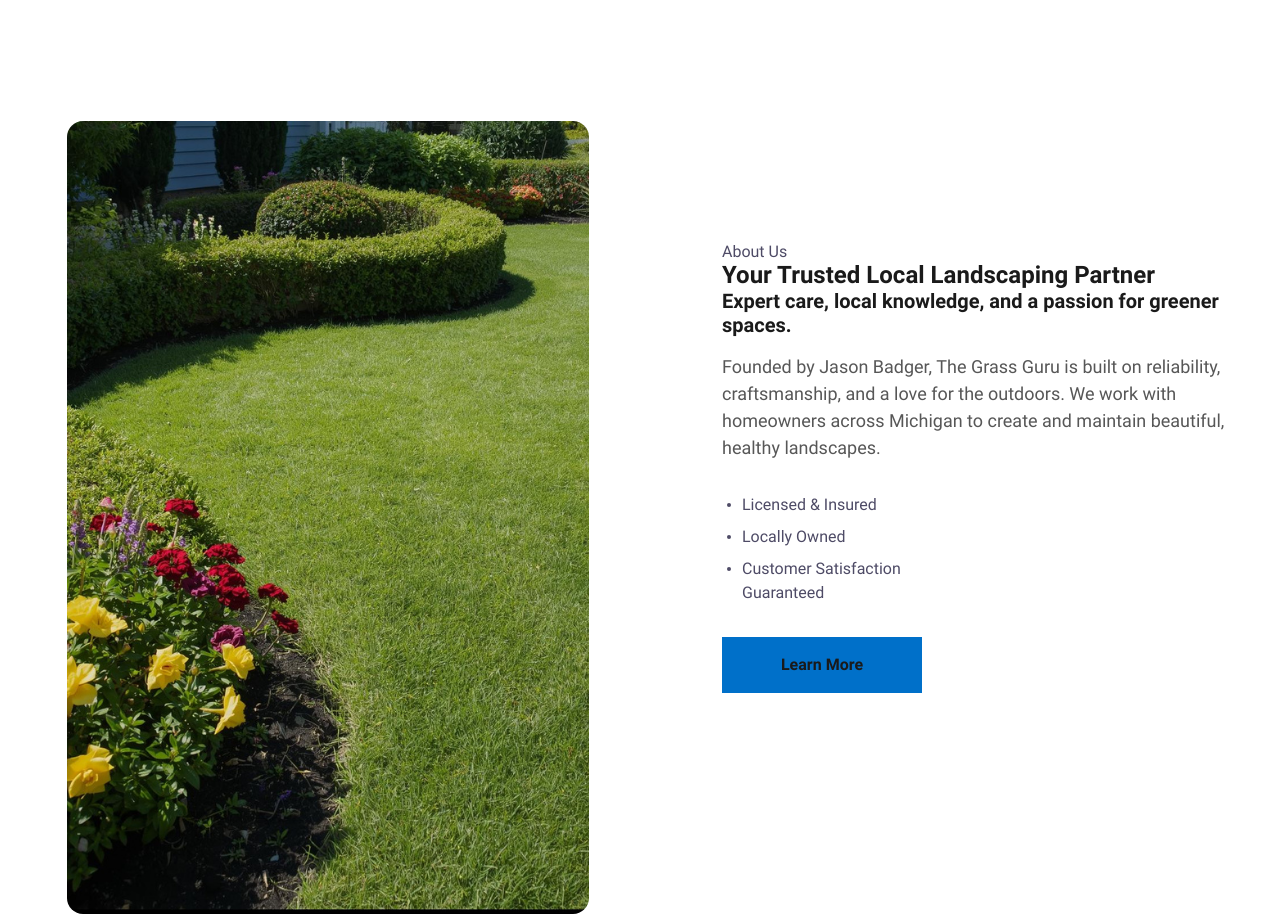
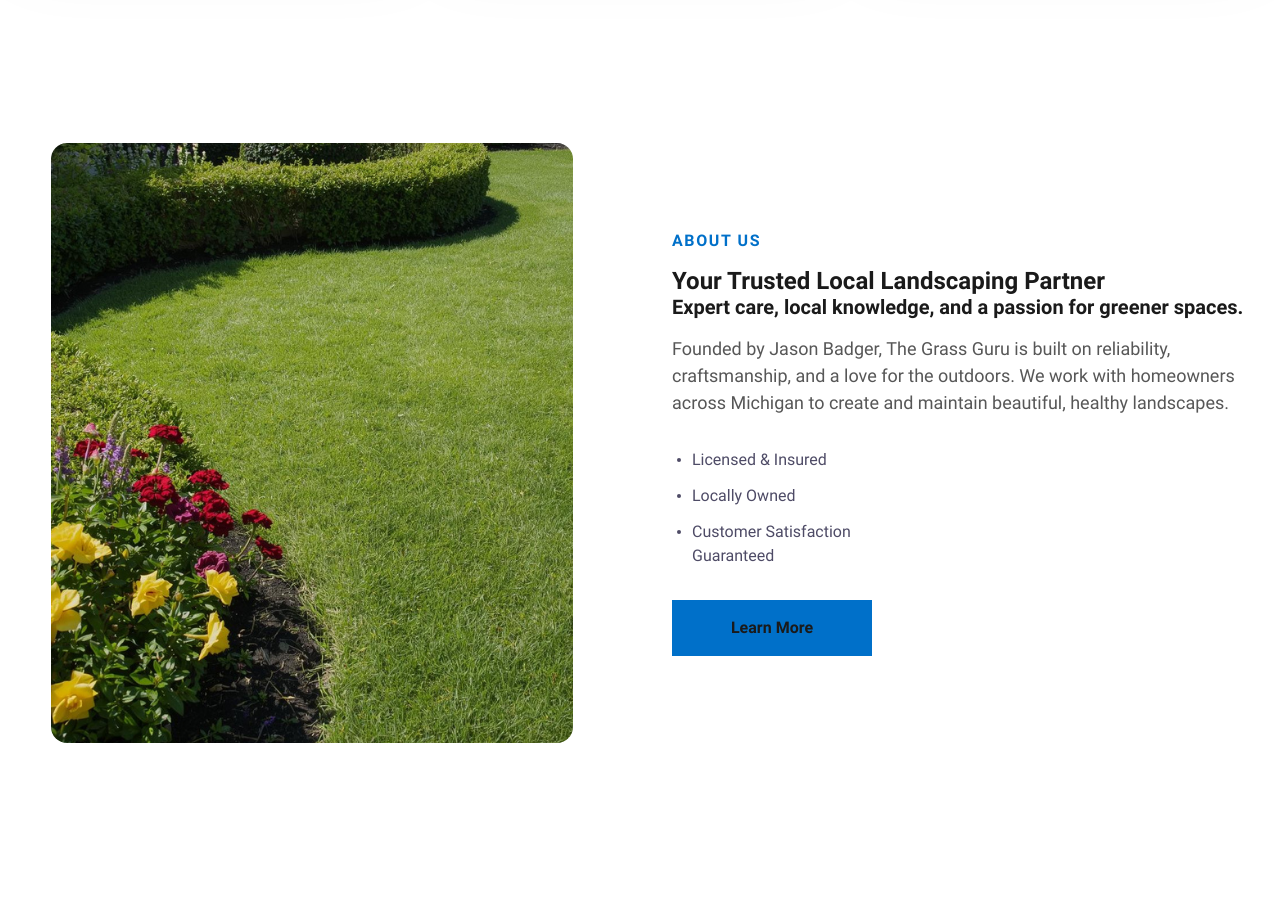
Before and after one commit to GetLaunchedAi/the-grass-guru, an Eleventy site: page src/index.html in a window 1280 px wide. Shown: the part 1540-2457 px from the top of the page. Built offline with nearby package versions, Linux system fonts and the light colour scheme; Eleventy itself is replaced by a stand-in of ours; files that its build step writes are made by us from their sources; files whose address does not match are found by name.

Commit message:
made requested changes

```diff
--- a/src/css/about.css
+++ b/src/css/about.css
@@ -61,15 +61,28 @@
     margin: auto;
     max-width: 33.875rem;
   }
+  /* Universal cs-topper styling */
+  .cs-topper {
+    font-size: var(--topperFontSize) !important;
+    line-height: 1.2em !important;
+    text-transform: uppercase !important;
+    text-align: center !important;
+    letter-spacing: .1em !important;
+    font-weight: 700 !important;
+    color: var(--primary) !important;
+    margin-bottom: 1rem !important;
+    display: block !important;
+  }
+
   #sbs .cs-topper {
     font-size: var(--topperFontSize);
     line-height: 1.2em;
     text-transform: uppercase;
-    text-align: left;
-    letter-spacing: 0.1em;
+    text-align: left !important;
+    letter-spacing: .1em;
     font-weight: 700;
     color: var(--primary);
-    margin-bottom: 0.25rem;
+    margin-bottom: 1rem;
     display: block;
   }
   #sbs .cs-title {
--- a/src/css/contact.css
+++ b/src/css/contact.css
@@ -26,15 +26,28 @@
         /* centers content horizontally, set to flex-start to left align */
         align-items: center;
     }
+    /* Universal cs-topper styling */
+    .cs-topper {
+        font-size: var(--topperFontSize) !important;
+        line-height: 1.2em !important;
+        text-transform: uppercase !important;
+        text-align: center !important;
+        letter-spacing: .1em !important;
+        font-weight: 700 !important;
+        color: var(--primary) !important;
+        margin-bottom: 1rem !important;
+        display: block !important;
+    }
+
     #cs-contact-242 .cs-topper {
         font-size: var(--topperFontSize);
         line-height: 1.2em;
         text-transform: uppercase;
-        text-align: inherit;
-        letter-spacing: 0.1em;
+        text-align: center;
+        letter-spacing: .1em;
         font-weight: 700;
         color: var(--primary);
-        margin-bottom: 0.25rem;
+        margin-bottom: 1rem;
         display: block;
     }
     #cs-contact-242 .cs-title {
--- a/src/css/local.css
+++ b/src/css/local.css
@@ -11,7 +11,8 @@
     z-index: 1;
   }
 
-  #sbs-1206 .cs-container {
+  #sbs-1206 .cs-container,
+  #sbs-1206 .cs-container-reverse {
     width: 100%;
     /* changes to 1280px at desktop */
     max-width: 36.5rem;
@@ -19,6 +20,7 @@
     display: flex;
     flex-direction: column;
     align-items: center;
+    justify-content: center;
     gap: 3rem;
   }
 
@@ -31,8 +33,10 @@
     flex-direction: column;
     /* centers content horizontally, set to flex-start to left align */
     align-items: flex-start;
+    justify-content: center;
     position: relative;
     z-index: 10;
+    margin: 0 auto;
   }
 
   #sbs-1206 .cs-text {
@@ -57,8 +61,8 @@
     display: flex;
     flex-wrap: wrap;
     align-items: flex-start;
-    justify-content: space-between;
-    row-gap: 2rem;
+    justify-content: flex-start;
+    row-gap: 1rem;
     column-gap: 1.25rem;
   }
 
@@ -71,7 +75,7 @@
     display: flex;
     flex-direction: column;
     align-items: flex-start;
-    gap: 0.5rem;
+    gap: 0.75rem;
   }
 
   #sbs-1206 .cs-li {
@@ -193,9 +197,11 @@
     max-width: 49.5625rem;
     display: flex;
     justify-content: center;
-    align-items: flex-end;
+    align-items: center;
     position: relative;
     z-index: 1;
+    margin: 0 auto;
+    overflow: hidden;
   }
 
   #sbs-1206 .cs-picture {
@@ -205,13 +211,15 @@
     height: auto;
     display: flex;
     justify-content: center;
-    align-items: flex-end;
+    align-items: center;
+    overflow: hidden;
   }
 
   #sbs-1206 .cs-picture img {
     width: 100%;
     height: 100%;
-    object-fit: contain;
+    max-height: 600px;
+    object-fit: cover;
     border-radius: 1rem;
   }
 
@@ -358,17 +366,52 @@
   }
 }
 
+/* Tablet - 768px */
+@media only screen and (min-width: 48rem) {
+
+  #sbs-1206 .cs-container,
+  #sbs-1206 .cs-container-reverse {
+    max-width: 60rem;
+  }
+
+  #sbs-1206 .cs-container-reverse {
+    flex-direction: column !important;
+  }
+
+  #sbs-1206 .cs-content {
+    max-width: 40rem;
+    justify-content: center;
+  }
+
+  #sbs-1206 .cs-image-group {
+    max-width: 40rem;
+    overflow: hidden;
+  }
+}
+
 /* Desktop - 1024px */
 @media only screen and (min-width: 64rem) {
-  #sbs-1206 .cs-container {
+
+  #sbs-1206 .cs-container,
+  #sbs-1206 .cs-container-reverse {
     max-width: 80rem;
     flex-direction: row;
     align-items: center;
-    justify-content: space-between;
+    justify-content: center;
+    gap: 4rem;
+  }
+
+  #sbs-1206 .cs-container-reverse {
+    flex-direction: row-reverse !important;
   }
 
   #sbs-1206 .cs-content {
-    width: 45%;
+    width: 50%;
+    margin: 0;
+    align-self: center;
+    display: flex;
+    flex-direction: column;
+    justify-content: center;
   }
 
   #sbs-1206 .cs-ul {
@@ -384,10 +427,12 @@
 
   #sbs-1206 .cs-image-group {
     width: 50%;
-    margin-top: auto;
-    /* same exact clamp as the sectionPadding variable */
-    margin-bottom: calc(clamp(3.75rem, 7.82vw, 6.25rem) * -1);
-    left: 0;
+    margin: 0;
+    display: flex;
+    justify-content: center;
+    align-items: center;
+    position: relative;
+    overflow: hidden;
   }
 
   #sbs-1206 .cs-picture {
@@ -400,23 +445,22 @@
 /* Large Desktop - 1500px */
 @media only screen and (min-width: 93.75rem) {
   #sbs-1206 .cs-image-group {
-    width: 44.9375rem;
-    left: -5.625rem;
+    width: 50%;
+    left: 0;
+    max-width: 40rem;
   }
 
   #sbs-1206 .cs-picture {
-    width: 44.9375rem;
-    height: 49.5625rem;
+    width: 100%;
+    max-width: 35rem;
+    height: auto;
   }
 
   #sbs-1206 .cs-picture img {
     width: 100%;
     height: auto;
-    max-height: 49.5625rem;
-    position: absolute;
-    bottom: 0;
-    left: 0;
-    border-radius: 1rem;
+    position: relative;
+    object-fit: cover;
   }
 
   #sbs-1206 .cs-graphic {
@@ -792,11 +836,11 @@
     font-size: var(--topperFontSize);
     line-height: 1.2em;
     text-transform: uppercase;
-    text-align: left;
+    text-align: center;
     letter-spacing: .1em;
     font-weight: 700;
     color: var(--primary);
-    margin-bottom: 0.25rem;
+    margin-bottom: 1rem;
     display: block;
   }
 
@@ -1326,14 +1370,38 @@
   z-index: 10;
 }
 
-#hero-2042 .cs-topper {
+/* Universal cs-topper styling - applies to ALL cs-topper elements */
+.cs-topper {
+  font-size: var(--topperFontSize) !important;
+  line-height: 1.2em !important;
+  text-transform: uppercase !important;
+  text-align: center !important;
+  letter-spacing: .1em !important;
+  font-weight: 700 !important;
+  color: var(--primary) !important;
+  margin-bottom: 1rem !important;
+  display: block !important;
+}
+
+/* Specific section overrides */
+#hero-2042 .cs-topper,
+#services-1329 .cs-topper,
+#sbs-1206 .cs-topper,
+#content-page-1402 .cs-topper,
+#faq-254 .cs-topper {
   font-size: var(--topperFontSize);
   line-height: 1.2em;
   text-transform: uppercase;
-  text-align: left;
-  letter-spacing: 0.1em;
+  text-align: left !important;
+  letter-spacing: .1em;
   font-weight: 700;
   color: var(--primary);
-  margin-bottom: 0.25rem;
+  margin-bottom: 1rem;
   display: block;
 }
+
+@media only screen and (max-width: 767px) {
+  #services-1329 .cs-topper {
+    text-align: center !important;
+  }
+}
--- a/src/css/root.css
+++ b/src/css/root.css
@@ -735,8 +735,8 @@ body.dark-mode #navigation #navbar-menu .dropdown.open .dropdown-menu {
     text-align: center;
   }
   #footer .left-section .logo img {
-    width: auto;
-    height: 100%;
+    width: 120px;
+    height: 120px;
     display: block;
   }
   #footer .left-section p {
--- a/src/css/services.css
+++ b/src/css/services.css
@@ -191,6 +191,9 @@
     }
     #content-page-1402 h3 {
         font-size: 1.5rem;
+        color: var(--primary);
+    }
+    #content-page-1402 h4 {
         color: var(--primary);
     }
     #content-page-1402 h4,
@@ -805,8 +808,29 @@
         align-items: flex-start;
     }
 
+    /* Universal cs-topper styling */
+    .cs-topper {
+        font-size: var(--topperFontSize) !important;
+        line-height: 1.2em !important;
+        text-transform: uppercase !important;
+        text-align: center !important;
+        letter-spacing: .1em !important;
+        font-weight: 700 !important;
+        color: var(--primary) !important;
+        margin-bottom: 1rem !important;
+        display: block !important;
+    }
+
     #services-563 .cs-topper {
-        color: var(--headerColor);
+        font-size: var(--topperFontSize);
+        line-height: 1.2em;
+        text-transform: uppercase;
+        text-align: center;
+        letter-spacing: .1em;
+        font-weight: 700;
+        color: var(--primary);
+        margin-bottom: 1rem;
+        display: block;
     }
     #services-563 .cs-text {
         margin-bottom: 1rem;
--- a/src/index.html
+++ b/src/index.html
@@ -8,8 +8,8 @@ preloadImg: '/images/landing-1920w.webp'
 preloadCSS: '/css/local.css'
 permalink: '/'
 eleventyNavigation:
-  key: Home
-  order: 100
+key: Home
+order: 100
 ---
 <!-- ============================================ -->
 <!--                    Hero                      -->
@@ -161,11 +161,12 @@ eleventyNavigation:
     <ul class="cs-card-group">
       <li class="cs-item">
         <p class="cs-item-p">
-          “The Grass Guru team was amazing! My yard has never looked better. They showed up on time, worked efficiently,
-          and made sure everything was perfect before leaving.”
+          “We are so lucky to have found Jason with The Grass Guru for all our landscaping and lawn needs this year!!
+          He's very attentive and communicates effectively with us about our lawn care needs! He is a hard worker and
+          always exceeds our expectations! Highly recommend The Grass Guru!!”
         </p>
         <span class="cs-reviewer">
-          Sarah T.
+          Alicia Beneteau
           <span class="cs-desc">Homeowner</span>
         </span>
         <img class="cs-item-stars" loading="lazy"
@@ -174,11 +175,11 @@ eleventyNavigation:
       </li>
       <li class="cs-item">
         <p class="cs-item-p">
-          “We hired The Grass Guru for seasonal clean-up and landscaping, and they exceeded expectations. Highly
-          recommend Jason and his crew!”
+          “This company was a great hire very friendly service on time reasonable pricing and everything looks great I
+          would recommend this company to anybody looking for quality service”
         </p>
         <span class="cs-reviewer">
-          Mark D.
+          Gage Milliken
           <span class="cs-desc">Property Owner</span>
         </span>
         <img class="cs-item-stars" loading="lazy"
@@ -186,7 +187,7 @@ eleventyNavigation:
           height="16" />
       </li>
     </ul>
-    <a href="/reviews" class="button-solid">Read More Reviews</a>
+    <!-- <a href="/reviews" class="button-solid">Read More Reviews</a> -->
   </div>
 </section>
 
```
